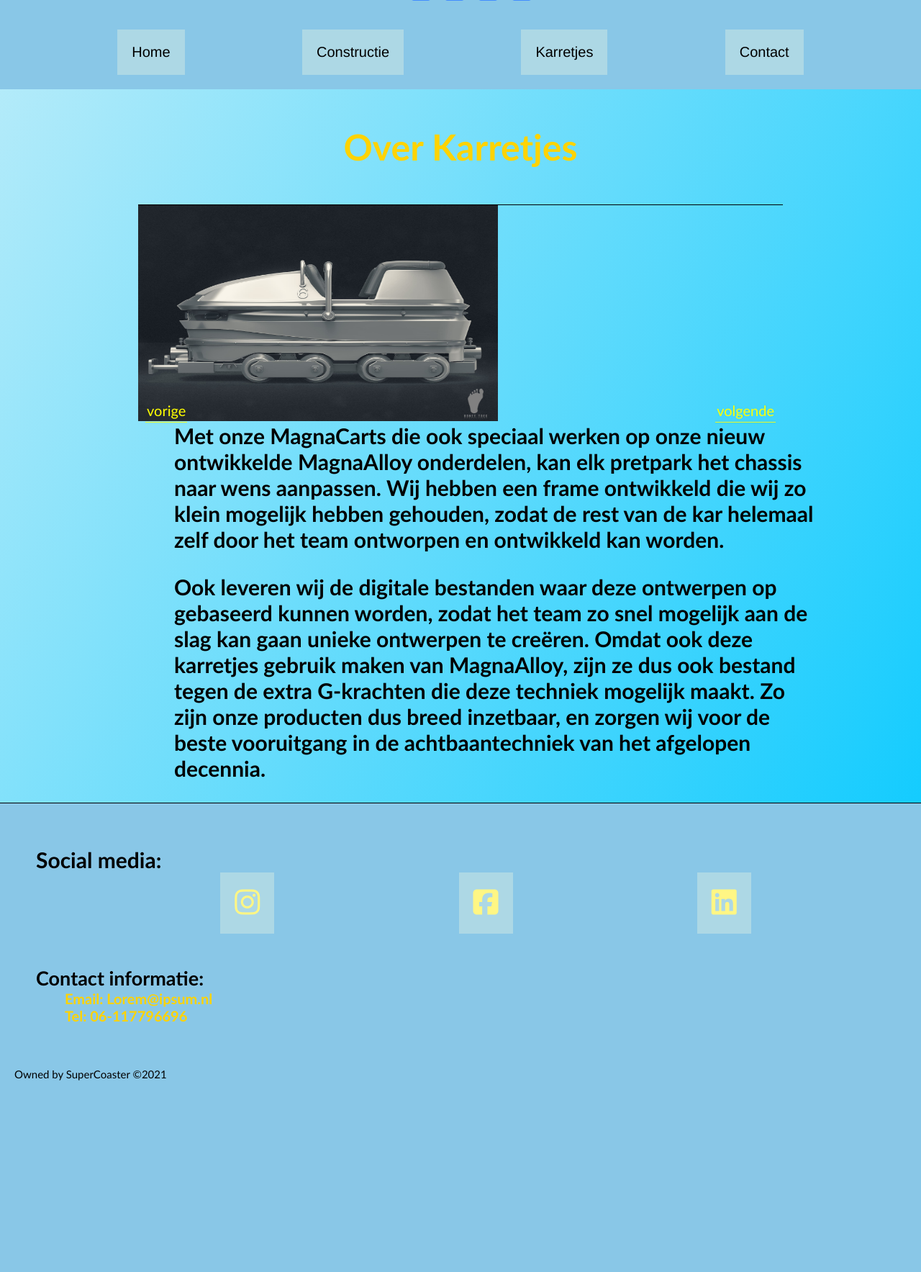
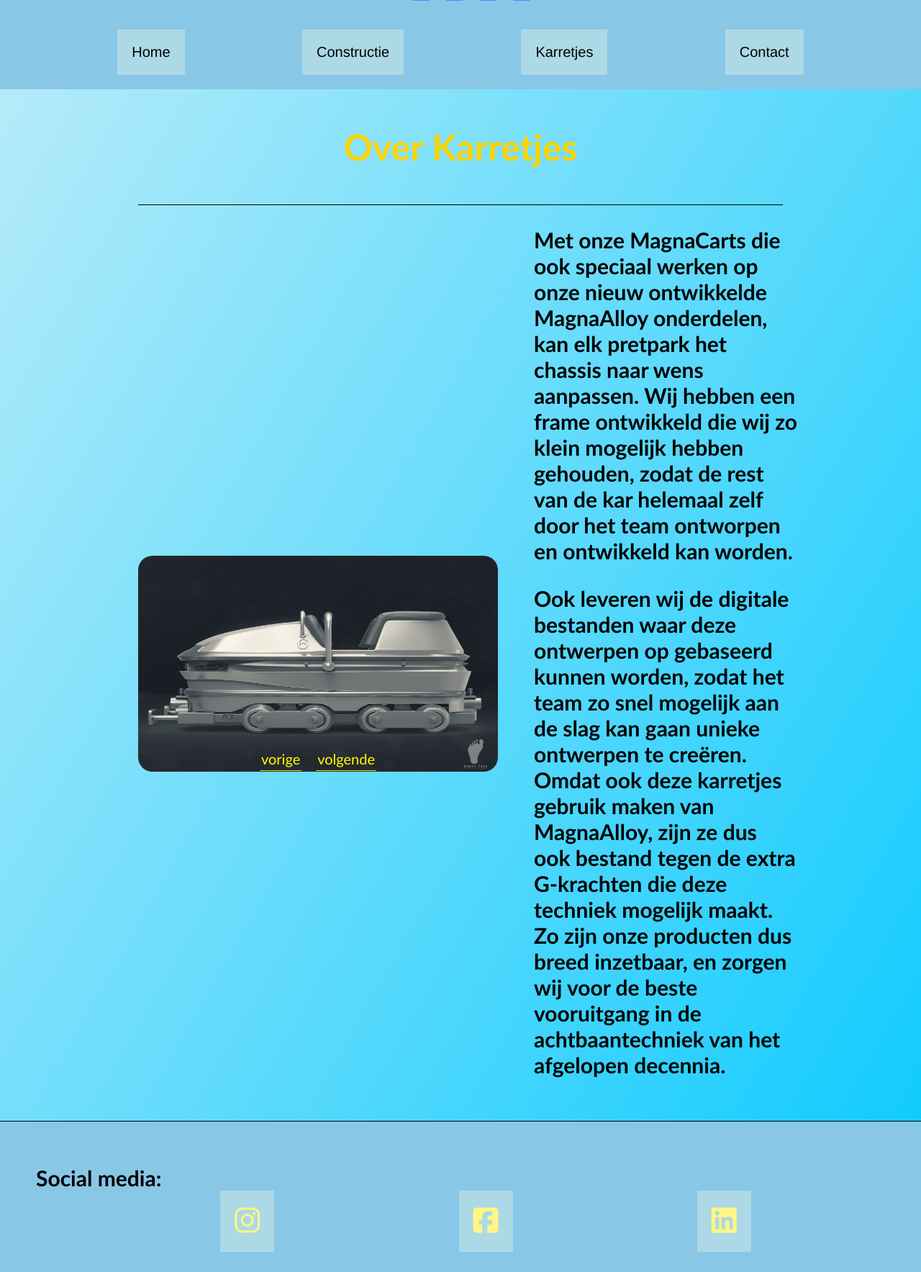
Before and after one commit to Koen-Smit/SuperCoaster-NV, a PHP site: page /karretjes.php in a window 1280 px wide. Shown: the part 219-1986 px from the top of the page at 72% size. Before the commit the page ends 1720 px from the top, so only its background shows below. Run offline with PHP 8.4, Linux system fonts and the light colour scheme; some libraries are stand-ins or nearby versions.

Commit message:
added main css

```diff
--- a/css/main.css
+++ b/css/main.css
@@ -70,21 +70,30 @@ header nav a:hover{
 
 /* ------------------------------- Main -------------------------------------- */
 .main{
-  margin-top: 10vh;
+  display: flex;
+  flex-direction: column;
+  text-align: center;
+
 }
 p, img{
   width: 100%;
 }
-.class1{
+.homepageinfo{
   display: flex;
   justify-content: space-between;
   margin: 30px 30px 30px 0px;
 }
-.class3{
+.flexColumn{
   display: flex;
+  align-items: center;
   flex-direction: column;
+  justify-content: center;
 }
-.class2{
+
+.flexColumn img{
+  border-radius: 20px;
+}
+.karretjestext{
   margin: 30px;
 }
 
```
